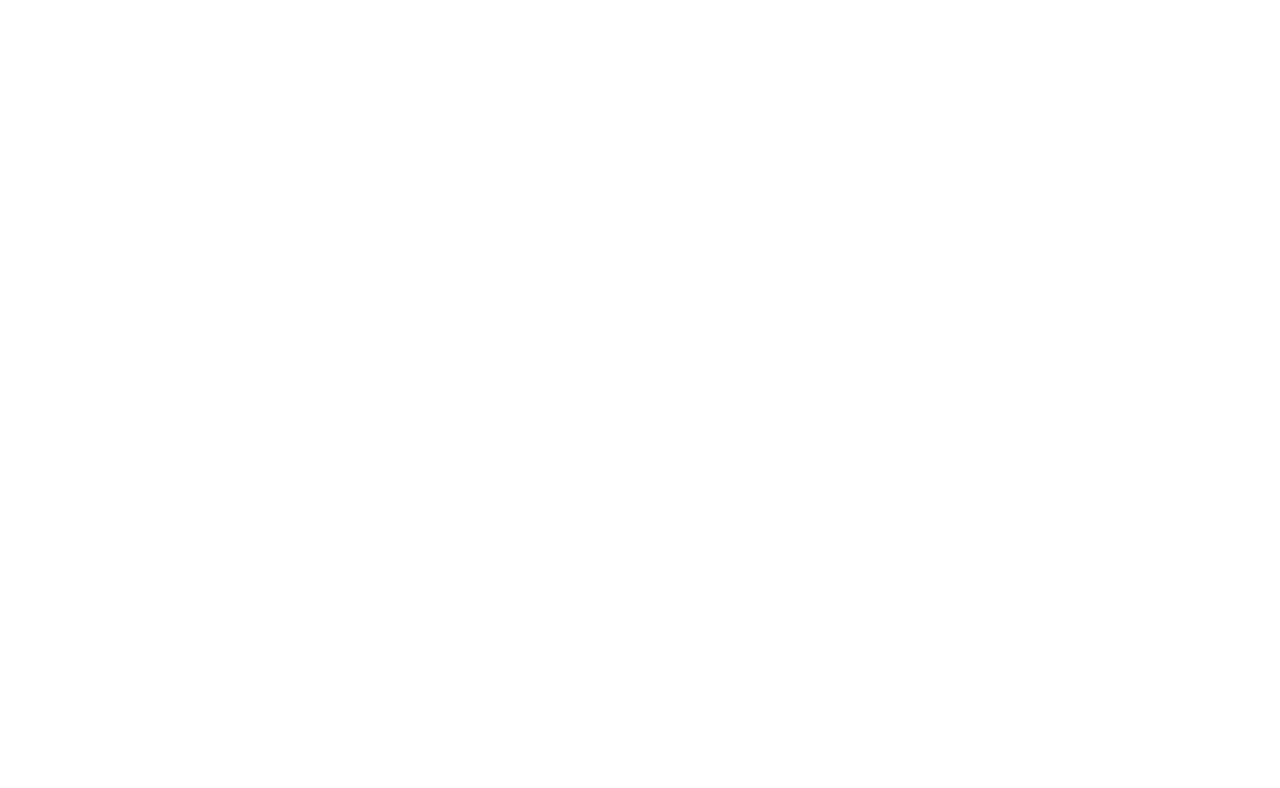
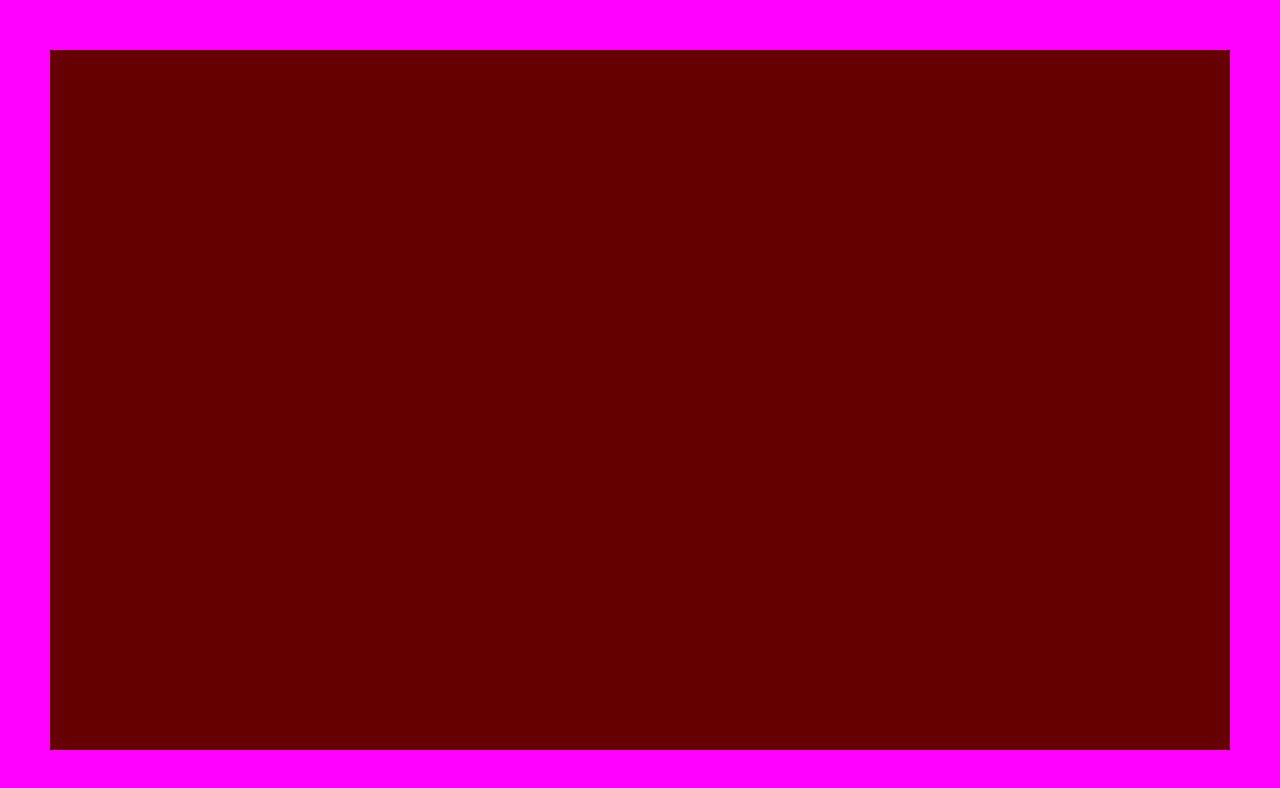
Before and after one commit to Driijko/Layer-Framework, a React (Create React App) app: page / in a window 1280 px wide. Shown: the top 788 px of the page. Built offline with nearby package versions, Linux system fonts and the light colour scheme.

Commit message:
Add SiteBackground component

```diff
--- a/src/App/App.js
+++ b/src/App/App.js
@@ -19,7 +19,7 @@ import SiteBackground from "./Content/0 Site/SiteBackground";
 function App() {
   return (
     <div>
-      {/* <SiteBackground /> */}
+      <SiteBackground />
       {/* <Audio audio={[music]} playAudio={0} loop /> */}
       {/* <SiteForegroundContextProvider>
         <Router>
```
Also changed, not shown: 1 other file (tests, documents, lock files or other folders).
